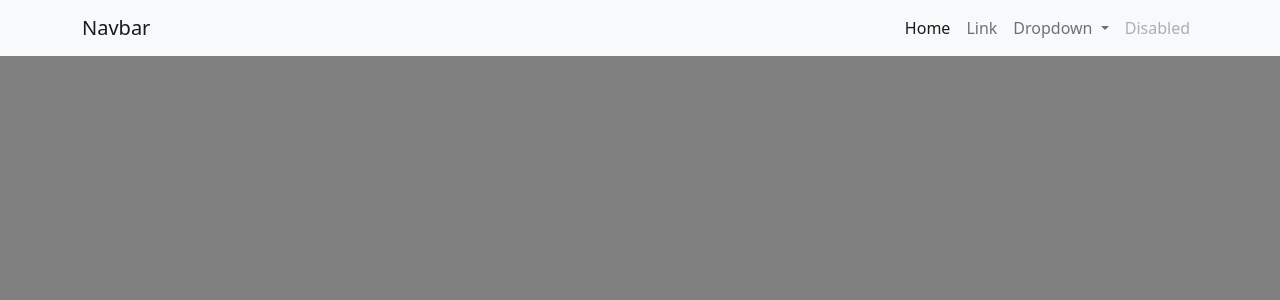
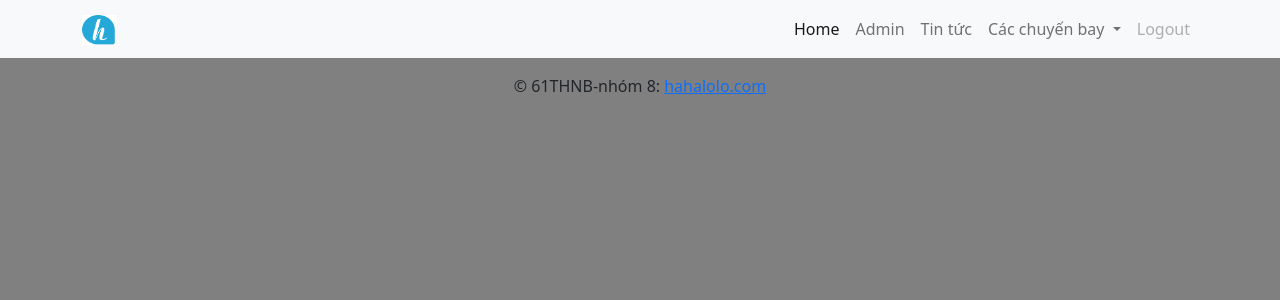
Before and after one commit to cuoicungtui/Web_Project_group_11, a PHP site: page /admin/index.php in a window 1280 px wide. Shown: the top 300 px of the page. Run offline with PHP 8.4, Linux system fonts and the light colour scheme.

Commit message:
update admin

```diff
--- /dev/null
+++ b/admin/footer.php
@@ -0,0 +1,7 @@
+<footer class="page-footer font-small blue">
+
+<div class="footer-copyright text-center py-3">© 61THNB-nhóm 8:
+  <a href="#">hahalolo.com</a>
+</div>
+
+</footer>
--- /dev/null
+++ b/admin/header_admin.php
@@ -0,0 +1,52 @@
+<!DOCTYPE html>
+<html lang="en">
+
+<head>
+    <meta charset="UTF-8">
+    <meta http-equiv="X-UA-Compatible" content="IE=edge">
+    <meta name="viewport" content="width=device-width, initial-scale=1.0">
+    <link href="https://cdn.jsdelivr.net/npm/bootstrap@5.1.3/dist/css/bootstrap.min.css" rel="stylesheet" integrity="sha384-1BmE4kWBq78iYhFldvKuhfTAU6auU8tT94WrHftjDbrCEXSU1oBoqyl2QvZ6jIW3" crossorigin="anonymous">
+    <link rel="stylesheet" href="../assets/css/admin.css">
+    <title>Document</title>
+</head>
+
+<body>
+    <div class="container-fruit">
+        <nav class="navbar navbar-expand-lg navbar-light bg-light ">
+            <div class="container">
+            <a class="navbar-brand" href="#">
+                <img src="../assets/img/hahalolo.png" alt="" width="35" height="30">
+                </a>
+                <button class="navbar-toggler" type="button" data-bs-toggle="collapse" data-bs-target="#navbarSupportedContent" aria-controls="navbarSupportedContent" aria-expanded="false" aria-label="Toggle navigation">
+                    <span class="navbar-toggler-icon"></span>
+                </button>
+                <div class="collapse navbar-collapse" id="navbarSupportedContent">
+                    <ul class="navbar-nav ms-auto mb-2 mb-lg-0">
+                        <li class="nav-item">
+                            <a class="nav-link active" aria-current="page" href="#">Home</a>
+                        </li>
+                        <li class="nav-item">
+                            <a class="nav-link" href="#">Admin</a>
+                        </li>
+                        <li class="nav-item">
+                            <a class="nav-link" href="#">Tin tức</a>
+                        </li>
+                        <li class="nav-item dropdown">
+                            <a class="nav-link dropdown-toggle" href="#" id="navbarDropdown" role="button" data-bs-toggle="dropdown" aria-expanded="false">
+                                Các chuyến bay
+                            </a>
+                            <ul class="dropdown-menu" aria-labelledby="navbarDropdown">
+                                <li><a class="dropdown-item" href="#">Vé bay một chiều</a></li>
+                                <li><a class="dropdown-item" href="#">vé khứ hồi</a></li>
+
+                            </ul>
+                        </li>
+                        <li class="nav-item">
+                            <a class="nav-link disabled">Logout</a>
+                        </li>
+                    </ul>
+
+                </div>
+            </div>
+        </nav>
+    </div>
--- a/admin/index.php
+++ b/admin/index.php
@@ -1,56 +1,14 @@
-<!DOCTYPE html>
-<html lang="en">
-
-<head>
-    <meta charset="UTF-8">
-    <meta http-equiv="X-UA-Compatible" content="IE=edge">
-    <meta name="viewport" content="width=device-width, initial-scale=1.0">
-    <link href="https://cdn.jsdelivr.net/npm/bootstrap@5.1.3/dist/css/bootstrap.min.css" rel="stylesheet" integrity="sha384-1BmE4kWBq78iYhFldvKuhfTAU6auU8tT94WrHftjDbrCEXSU1oBoqyl2QvZ6jIW3" crossorigin="anonymous">
-    <link rel="stylesheet" href="../assets/css/admin.css">
-    <title>Document</title>
-</head>
-
+<?php
+    include "header_admin.php";
+?>
 <body>
-    <div class="container-fruit">
-        <nav class="navbar navbar-expand-lg navbar-light bg-light ">
-            <div class="container">
-                <a class="navbar-brand" href="#">Navbar</a>
-                <button class="navbar-toggler" type="button" data-bs-toggle="collapse" data-bs-target="#navbarSupportedContent" aria-controls="navbarSupportedContent" aria-expanded="false" aria-label="Toggle navigation">
-                    <span class="navbar-toggler-icon"></span>
-                </button>
-                <div class="collapse navbar-collapse" id="navbarSupportedContent">
-                    <ul class="navbar-nav ms-auto mb-2 mb-lg-0">
-                        <li class="nav-item">
-                            <a class="nav-link active" aria-current="page" href="#">Home</a>
-                        </li>
-                        <li class="nav-item">
-                            <a class="nav-link" href="#">Link</a>
-                        </li>
-                        <li class="nav-item dropdown">
-                            <a class="nav-link dropdown-toggle" href="#" id="navbarDropdown" role="button" data-bs-toggle="dropdown" aria-expanded="false">
-                                Dropdown
-                            </a>
-                            <ul class="dropdown-menu" aria-labelledby="navbarDropdown">
-                                <li><a class="dropdown-item" href="#">Action</a></li>
-                                <li><a class="dropdown-item" href="#">Another action</a></li>
-                                <li>
-                                    <hr class="dropdown-divider">
-                                </li>
-                                <li><a class="dropdown-item" href="#">Something else here</a></li>
-                            </ul>
-                        </li>
-                        <li class="nav-item">
-                            <a class="nav-link disabled">Disabled</a>
-                        </li>
-                    </ul>
-
-                </div>
-            </div>
-        </nav>
-    </div>
 
 
+</body>
 
+<?php
+    include "footer.php";
+?>
 
     <script src="https://cdn.jsdelivr.net/npm/bootstrap@5.1.3/dist/js/bootstrap.bundle.min.js" integrity="sha384-ka7Sk0Gln4gmtz2MlQnikT1wXgYsOg+OMhuP+IlRH9sENBO0LRn5q+8nbTov4+1p" crossorigin="anonymous"></script>
 </body>
```
Also changed, not shown: admin/admin_login.php (line endings or trailing spaces).
